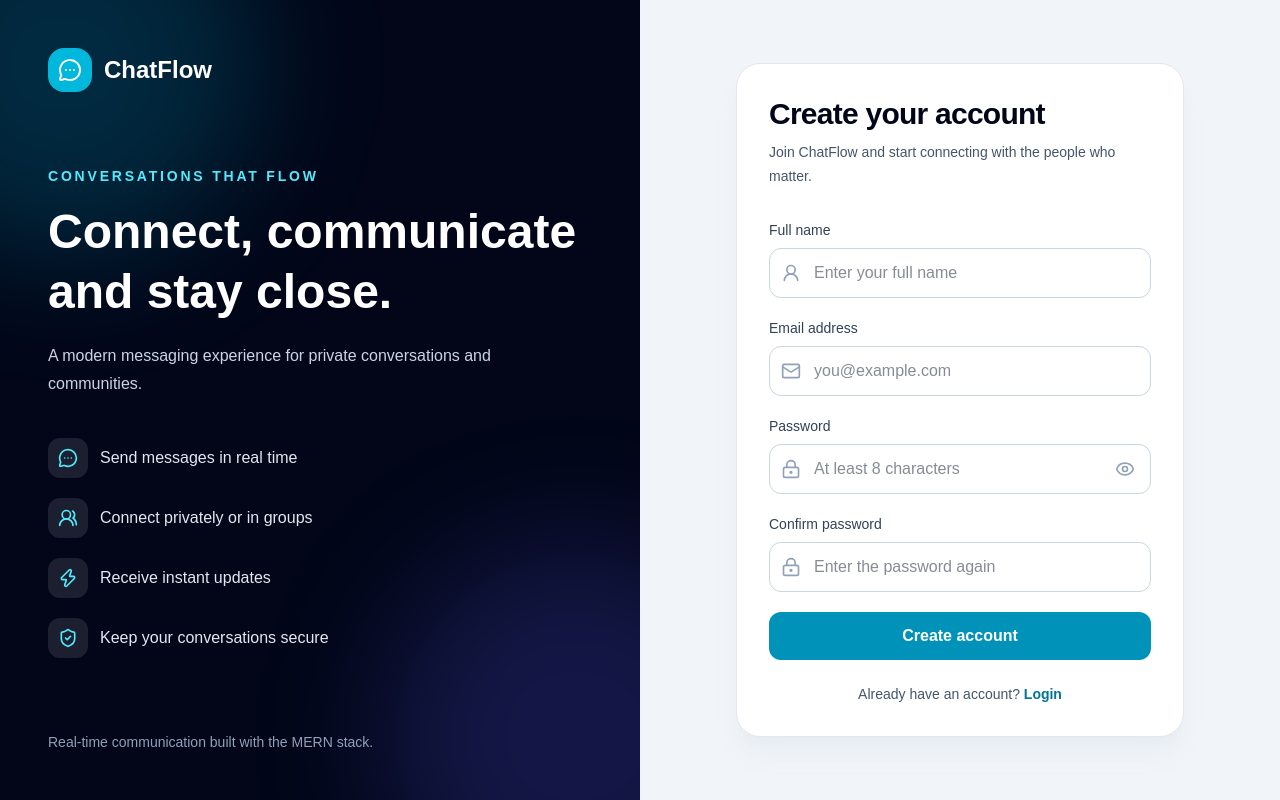
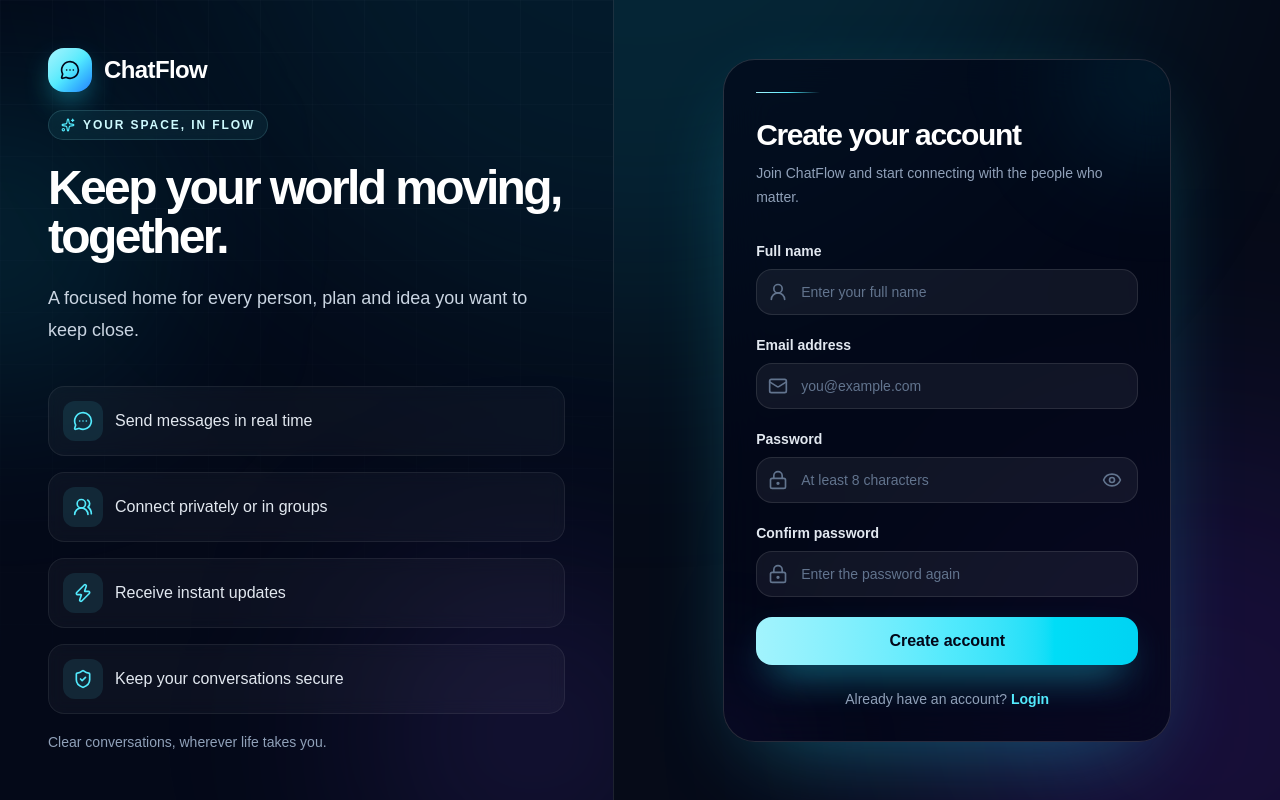
Before and after one commit to Bensaxxy/chatFlow, a Next.js app in the folder client/: page /register in a window 1280 px wide. Built offline with nearby package versions, Linux system fonts and the light colour scheme; no server answers.

Commit message:
updated the auth screens to match the landing page designs

```diff
--- a/client/src/components/auth/AuthShell.tsx
+++ b/client/src/components/auth/AuthShell.tsx
@@ -1,4 +1,10 @@
-import { MessageCircleMore, ShieldCheck, UsersRound, Zap } from "lucide-react";
+import {
+  MessageCircleMore,
+  ShieldCheck,
+  Sparkles,
+  UsersRound,
+  Zap,
+} from "lucide-react";
 import Link from "next/link";
 import type { ReactNode } from "react";
 
@@ -33,50 +39,56 @@ export default function AuthShell({
   children,
 }: AuthShellProps) {
   return (
-    <main className="min-h-screen bg-slate-100 lg:grid lg:grid-cols-2">
-      <section className="relative hidden overflow-hidden bg-slate-950 p-12 text-white lg:flex lg:flex-col lg:justify-between">
-        <div className="absolute -left-32 -top-32 h-96 w-96 rounded-full bg-cyan-500/20 blur-3xl" />
+    <main className="relative min-h-dvh overflow-hidden bg-[#060b18] text-white lg:grid lg:grid-cols-[0.96fr_1.04fr]">
+      <div className="pointer-events-none absolute inset-0 overflow-hidden">
+        <div className="absolute left-1/2 top-[-38rem] h-[58rem] w-[58rem] -translate-x-1/2 rounded-full bg-cyan-500/15 blur-[130px]" />
+        <div className="absolute -bottom-52 -right-52 h-[36rem] w-[36rem] rounded-full bg-violet-600/15 blur-[130px]" />
+      </div>
 
-        <div className="absolute -bottom-32 -right-32 h-96 w-96 rounded-full bg-indigo-500/20 blur-3xl" />
+      <section className="relative hidden overflow-hidden border-r border-white/10 bg-slate-950/35 p-12 lg:flex lg:flex-col lg:justify-between">
+        <div className="pointer-events-none absolute inset-0 opacity-30 [background-image:linear-gradient(rgba(148,163,184,0.1)_1px,transparent_1px),linear-gradient(90deg,rgba(148,163,184,0.1)_1px,transparent_1px)] [background-size:52px_52px] [mask-image:linear-gradient(to_bottom,black,transparent)]" />
+
+        <div className="pointer-events-none absolute -left-36 top-24 h-72 w-72 rounded-full bg-cyan-400/15 blur-[100px]" />
+        <div className="pointer-events-none absolute -bottom-24 -right-20 h-80 w-80 rounded-full bg-violet-500/15 blur-[110px]" />
 
         <Link
           href="/"
-          className="relative flex items-center gap-3 text-2xl font-bold"
+          className="relative flex items-center gap-3 text-2xl font-black tracking-tight"
         >
-          <span className="flex h-11 w-11 items-center justify-center rounded-2xl bg-cyan-500">
-            <MessageCircleMore className="h-6 w-6" />
+          <span className="flex h-11 w-11 items-center justify-center rounded-2xl bg-gradient-to-br from-cyan-200 via-cyan-300 to-blue-500 text-slate-950 shadow-[0_12px_30px_-10px_rgba(34,211,238,0.9)]">
+            <MessageCircleMore className="h-5 w-5" />
           </span>
           ChatFlow
         </Link>
 
         <div className="relative max-w-xl">
-          <p className="text-sm font-semibold uppercase tracking-[0.2em] text-cyan-300">
-            Conversations that flow
+          <p className="inline-flex items-center gap-2 rounded-full border border-cyan-200/15 bg-cyan-300/[0.07] px-3 py-1.5 text-xs font-black uppercase tracking-[0.16em] text-cyan-100 backdrop-blur">
+            <Sparkles className="h-3.5 w-3.5 text-cyan-300" />
+            Your space, in flow
           </p>
 
-          <h2 className="mt-4 text-4xl font-bold leading-tight xl:text-5xl">
-            Connect, communicate and stay close.
+          <h2 className="mt-6 text-4xl font-black leading-[1.02] tracking-[-0.055em] xl:text-5xl">
+            Keep your world moving, together.
           </h2>
 
-          <p className="mt-5 max-w-lg leading-7 text-slate-300">
-            A modern messaging experience for private conversations and
-            communities.
+          <p className="mt-5 max-w-lg text-lg leading-8 text-slate-300">
+            A focused home for every person, plan and idea you want to keep close.
           </p>
 
-          <div className="mt-10 grid gap-5">
+          <div className="mt-10 grid gap-4">
             {features.map((feature) => {
               const Icon = feature.icon;
 
               return (
                 <div
                   key={feature.text}
-                  className="flex items-center gap-3 text-slate-200"
+                  className="group flex items-center gap-3 rounded-2xl border border-white/[0.07] bg-white/[0.035] p-3.5 text-slate-200 backdrop-blur transition hover:border-cyan-200/20 hover:bg-white/[0.07]"
                 >
-                  <div className="flex h-10 w-10 items-center justify-center rounded-xl bg-white/10">
+                  <div className="flex h-10 w-10 items-center justify-center rounded-xl bg-cyan-300/10 text-cyan-300 transition group-hover:scale-105 group-hover:bg-cyan-300/15">
                     <Icon className="h-5 w-5 text-cyan-300" />
                   </div>
 
-                  <span>{feature.text}</span>
+                  <span className="font-medium">{feature.text}</span>
                 </div>
               );
             })}
@@ -84,32 +96,38 @@ export default function AuthShell({
         </div>
 
         <p className="relative text-sm text-slate-400">
-          Real-time communication built with the MERN stack.
+          Clear conversations, wherever life takes you.
         </p>
       </section>
 
-      <section className="flex min-h-screen items-center justify-center px-4 py-10 sm:px-6 lg:px-12">
-        <div className="w-full max-w-md">
+      <section className="relative flex min-h-dvh items-center justify-center px-4 py-8 sm:px-6 lg:px-12">
+        <div className="w-full max-w-md py-4">
           <Link
             href="/"
-            className="mb-10 flex items-center gap-3 text-2xl font-bold text-slate-950 lg:hidden"
+            className="mb-8 flex items-center gap-3 text-2xl font-black tracking-tight lg:hidden"
           >
-            <span className="flex h-10 w-10 items-center justify-center rounded-xl bg-cyan-500 text-white">
+            <span className="flex h-10 w-10 items-center justify-center rounded-2xl bg-gradient-to-br from-cyan-200 via-cyan-300 to-blue-500 text-slate-950 shadow-[0_12px_30px_-10px_rgba(34,211,238,0.9)]">
               <MessageCircleMore className="h-5 w-5" />
             </span>
             ChatFlow
           </Link>
 
-          <div className="rounded-3xl border border-slate-200 bg-white p-6 shadow-xl shadow-slate-200/60 sm:p-8">
-            <h1 className="text-3xl font-bold tracking-tight text-slate-950">
+          <div className="relative overflow-hidden rounded-[2rem] border border-white/15 bg-slate-950/70 p-6 shadow-[0_30px_90px_-35px_rgba(34,211,238,0.45)] backdrop-blur-xl sm:p-8">
+            <div className="pointer-events-none absolute -right-14 -top-14 h-36 w-36 rounded-full bg-cyan-400/15 blur-3xl" />
+            <div className="pointer-events-none absolute -bottom-20 -left-20 h-36 w-36 rounded-full bg-violet-500/10 blur-3xl" />
+
+            <div className="relative">
+              <div className="mb-6 h-px w-16 bg-gradient-to-r from-cyan-200 via-cyan-300 to-transparent" />
+              <h1 className="text-3xl font-black tracking-[-0.045em] text-white">
               {title}
-            </h1>
+              </h1>
 
-            <p className="mt-2 text-sm leading-6 text-slate-600">
-              {description}
-            </p>
+              <p className="mt-2 text-sm leading-6 text-slate-400">
+                {description}
+              </p>
 
-            <div className="mt-8">{children}</div>
+              <div className="mt-8">{children}</div>
+            </div>
           </div>
         </div>
       </section>
--- a/client/src/components/auth/RegisterForm.tsx
+++ b/client/src/components/auth/RegisterForm.tsx
@@ -83,17 +83,17 @@ export default function RegisterForm() {
 
     return (
       <div role="status" className="text-center">
-        <div className="mx-auto flex h-16 w-16 items-center justify-center rounded-full bg-emerald-100">
-          <CheckCircle2 className="h-9 w-9 text-emerald-600" />
+        <div className="mx-auto flex h-16 w-16 items-center justify-center rounded-full bg-emerald-300/15">
+          <CheckCircle2 className="h-9 w-9 text-emerald-300" />
         </div>
 
-        <h2 className="mt-5 text-2xl font-bold text-slate-950">
+        <h2 className="mt-5 text-2xl font-black tracking-tight text-white">
           Account created!
         </h2>
 
-        <p className="mt-3 text-sm leading-6 text-slate-600">
+        <p className="mt-3 text-sm leading-6 text-slate-400">
           Your account for{" "}
-          <span className="font-semibold text-slate-800">
+          <span className="font-semibold text-slate-100">
             {registeredEmail}
           </span>{" "}
           was created successfully.
@@ -101,7 +101,7 @@ export default function RegisterForm() {
 
         <Link
           href={loginUrl}
-          className="mt-7 inline-flex w-full items-center justify-center rounded-xl bg-cyan-600 px-4 py-3 font-semibold text-white transition hover:bg-cyan-700"
+          className="mt-7 inline-flex min-h-12 w-full items-center justify-center rounded-2xl bg-gradient-to-r from-cyan-200 via-cyan-300 to-cyan-400 px-4 py-3 font-black text-slate-950 shadow-[0_18px_40px_-16px_rgba(34,211,238,0.9)] transition hover:-translate-y-0.5 hover:shadow-[0_24px_48px_-16px_rgba(34,211,238,0.95)]"
         >
           Continue to login
         </Link>
@@ -115,13 +115,13 @@ export default function RegisterForm() {
         <div>
           <label
             htmlFor="name"
-            className="mb-2 block text-sm font-medium text-slate-700"
+            className="mb-2 block text-sm font-semibold text-slate-200"
           >
             Full name
           </label>
 
           <div className="relative">
-            <UserRound className="pointer-events-none absolute left-3 top-1/2 h-5 w-5 -translate-y-1/2 text-slate-400" />
+            <UserRound className="pointer-events-none absolute left-3 top-1/2 h-5 w-5 -translate-y-1/2 text-slate-500" />
 
             <input
               id="name"
@@ -130,29 +130,29 @@ export default function RegisterForm() {
               placeholder="Enter your full name"
               aria-invalid={errors.name ? "true" : "false"}
               {...register("name")}
-              className={`w-full rounded-xl border bg-white py-3 pl-11 pr-4 text-slate-900 outline-none transition focus:ring-4 ${
+              className={`w-full rounded-2xl border bg-white/[0.06] py-3 pl-11 pr-4 text-base text-white outline-none transition placeholder:text-slate-500 focus:ring-4 sm:text-sm ${
                 errors.name
-                  ? "border-red-400 focus:border-red-500 focus:ring-red-100"
-                  : "border-slate-300 focus:border-cyan-500 focus:ring-cyan-100"
+                  ? "border-rose-400/80 focus:border-rose-300 focus:ring-rose-400/15"
+                  : "border-white/10 focus:border-cyan-300/70 focus:ring-cyan-300/15"
               }`}
             />
           </div>
 
           {errors.name && (
-            <p className="mt-2 text-sm text-red-600">{errors.name.message}</p>
+            <p className="mt-2 text-sm text-rose-300">{errors.name.message}</p>
           )}
         </div>
 
         <div>
           <label
             htmlFor="email"
-            className="mb-2 block text-sm font-medium text-slate-700"
+            className="mb-2 block text-sm font-semibold text-slate-200"
           >
             Email address
           </label>
 
           <div className="relative">
-            <Mail className="pointer-events-none absolute left-3 top-1/2 h-5 w-5 -translate-y-1/2 text-slate-400" />
+            <Mail className="pointer-events-none absolute left-3 top-1/2 h-5 w-5 -translate-y-1/2 text-slate-500" />
 
             <input
               id="email"
@@ -161,29 +161,29 @@ export default function RegisterForm() {
               placeholder="you@example.com"
               aria-invalid={errors.email ? "true" : "false"}
               {...register("email")}
-              className={`w-full rounded-xl border bg-white py-3 pl-11 pr-4 text-slate-900 outline-none transition focus:ring-4 ${
+              className={`w-full rounded-2xl border bg-white/[0.06] py-3 pl-11 pr-4 text-base text-white outline-none transition placeholder:text-slate-500 focus:ring-4 sm:text-sm ${
                 errors.email
-                  ? "border-red-400 focus:border-red-500 focus:ring-red-100"
-                  : "border-slate-300 focus:border-cyan-500 focus:ring-cyan-100"
+                  ? "border-rose-400/80 focus:border-rose-300 focus:ring-rose-400/15"
+                  : "border-white/10 focus:border-cyan-300/70 focus:ring-cyan-300/15"
               }`}
             />
           </div>
 
           {errors.email && (
-            <p className="mt-2 text-sm text-red-600">{errors.email.message}</p>
+            <p className="mt-2 text-sm text-rose-300">{errors.email.message}</p>
           )}
         </div>
 
         <div>
           <label
             htmlFor="password"
-            className="mb-2 block text-sm font-medium text-slate-700"
+            className="mb-2 block text-sm font-semibold text-slate-200"
           >
             Password
           </label>
 
           <div className="relative">
-            <LockKeyhole className="pointer-events-none absolute left-3 top-1/2 h-5 w-5 -translate-y-1/2 text-slate-400" />
+            <LockKeyhole className="pointer-events-none absolute left-3 top-1/2 h-5 w-5 -translate-y-1/2 text-slate-500" />
 
             <input
               id="password"
@@ -192,10 +192,10 @@ export default function RegisterForm() {
               placeholder="At least 8 characters"
               aria-invalid={errors.password ? "true" : "false"}
               {...register("password")}
-              className={`w-full rounded-xl border bg-white py-3 pl-11 pr-12 text-slate-900 outline-none transition focus:ring-4 ${
+              className={`w-full rounded-2xl border bg-white/[0.06] py-3 pl-11 pr-12 text-base text-white outline-none transition placeholder:text-slate-500 focus:ring-4 sm:text-sm ${
                 errors.password
-                  ? "border-red-400 focus:border-red-500 focus:ring-red-100"
-                  : "border-slate-300 focus:border-cyan-500 focus:ring-cyan-100"
+                  ? "border-rose-400/80 focus:border-rose-300 focus:ring-rose-400/15"
+                  : "border-white/10 focus:border-cyan-300/70 focus:ring-cyan-300/15"
               }`}
             />
 
@@ -203,7 +203,7 @@ export default function RegisterForm() {
               type="button"
               onClick={() => setShowPassword((current) => !current)}
               aria-label={showPassword ? "Hide password" : "Show password"}
-              className="absolute right-3 top-1/2 -translate-y-1/2 rounded-md p-1 text-slate-400 hover:bg-slate-100 hover:text-slate-700"
+              className="absolute right-3 top-1/2 -translate-y-1/2 rounded-lg p-1 text-slate-500 transition hover:bg-white/10 hover:text-slate-200"
             >
               {showPassword ? (
                 <EyeOff className="h-5 w-5" />
@@ -214,7 +214,7 @@ export default function RegisterForm() {
           </div>
 
           {errors.password && (
-            <p className="mt-2 text-sm text-red-600">
+            <p className="mt-2 text-sm text-rose-300">
               {errors.password.message}
             </p>
           )}
@@ -223,13 +223,13 @@ export default function RegisterForm() {
         <div>
           <label
             htmlFor="confirmPassword"
-            className="mb-2 block text-sm font-medium text-slate-700"
+            className="mb-2 block text-sm font-semibold text-slate-200"
           >
             Confirm password
           </label>
 
           <div className="relative">
-            <LockKeyhole className="pointer-events-none absolute left-3 top-1/2 h-5 w-5 -translate-y-1/2 text-slate-400" />
+            <LockKeyhole className="pointer-events-none absolute left-3 top-1/2 h-5 w-5 -translate-y-1/2 text-slate-500" />
 
             <input
               id="confirmPassword"
@@ -238,16 +238,16 @@ export default function RegisterForm() {
               placeholder="Enter the password again"
               aria-invalid={errors.confirmPassword ? "true" : "false"}
               {...register("confirmPassword")}
-              className={`w-full rounded-xl border bg-white py-3 pl-11 pr-4 text-slate-900 outline-none transition focus:ring-4 ${
+              className={`w-full rounded-2xl border bg-white/[0.06] py-3 pl-11 pr-4 text-base text-white outline-none transition placeholder:text-slate-500 focus:ring-4 sm:text-sm ${
                 errors.confirmPassword
-                  ? "border-red-400 focus:border-red-500 focus:ring-red-100"
-                  : "border-slate-300 focus:border-cyan-500 focus:ring-cyan-100"
+                  ? "border-rose-400/80 focus:border-rose-300 focus:ring-rose-400/15"
+                  : "border-white/10 focus:border-cyan-300/70 focus:ring-cyan-300/15"
               }`}
             />
           </div>
 
           {errors.confirmPassword && (
-            <p className="mt-2 text-sm text-red-600">
+            <p className="mt-2 text-sm text-rose-300">
               {errors.confirmPassword.message}
             </p>
           )}
@@ -256,7 +256,7 @@ export default function RegisterForm() {
         <button
           type="submit"
           disabled={isSubmitting}
-          className="inline-flex w-full items-center justify-center gap-2 rounded-xl bg-cyan-600 px-4 py-3 font-semibold text-white transition hover:bg-cyan-700 disabled:cursor-not-allowed disabled:opacity-60"
+          className="inline-flex min-h-12 w-full items-center justify-center gap-2 rounded-2xl bg-gradient-to-r from-cyan-200 via-cyan-300 to-cyan-400 px-4 py-3 font-black text-slate-950 shadow-[0_18px_40px_-16px_rgba(34,211,238,0.9)] transition hover:-translate-y-0.5 hover:shadow-[0_24px_48px_-16px_rgba(34,211,238,0.95)] disabled:cursor-not-allowed disabled:opacity-60"
         >
           {isSubmitting && <LoaderCircle className="h-5 w-5 animate-spin" />}
 
@@ -264,11 +264,11 @@ export default function RegisterForm() {
         </button>
       </form>
 
-      <p className="mt-6 text-center text-sm text-slate-600">
+      <p className="mt-6 text-center text-sm text-slate-400">
         Already have an account?{" "}
         <Link
           href="/login"
-          className="font-semibold text-cyan-700 hover:text-cyan-800"
+          className="font-bold text-cyan-300 transition hover:text-cyan-100"
         >
           Login
         </Link>
```
Also changed, not shown: client/src/components/auth/LoginForm.tsx (+17 -17 lines).
